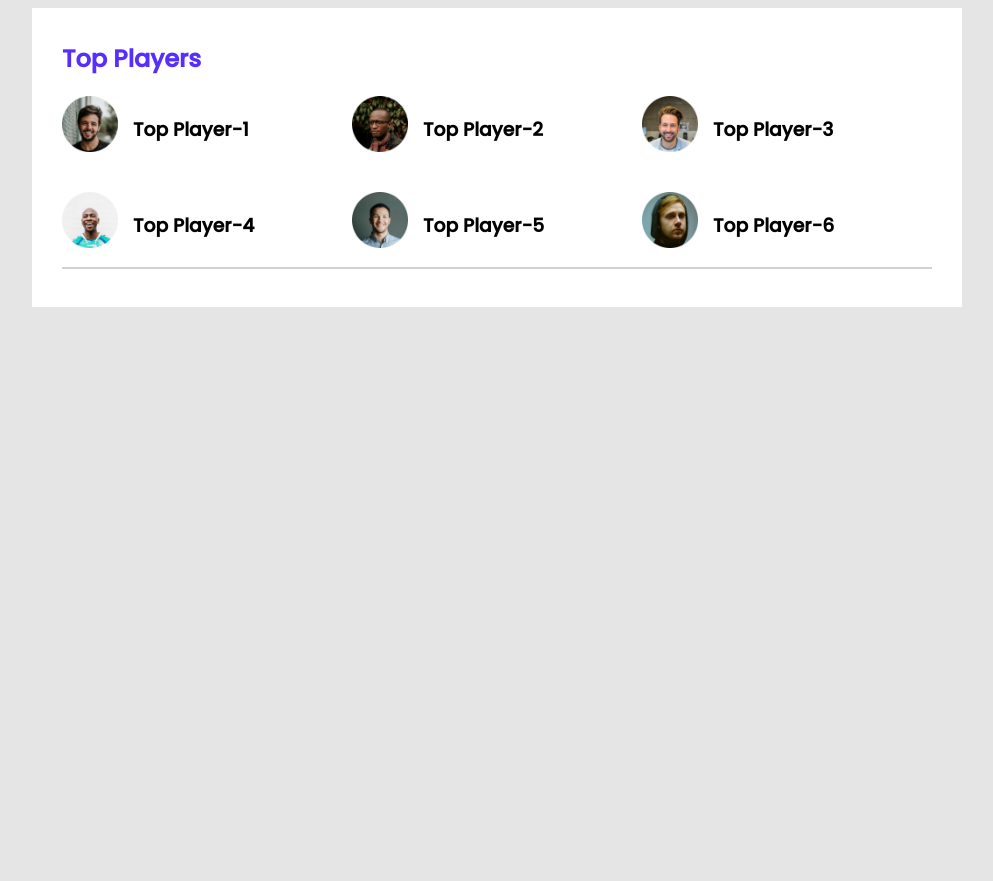
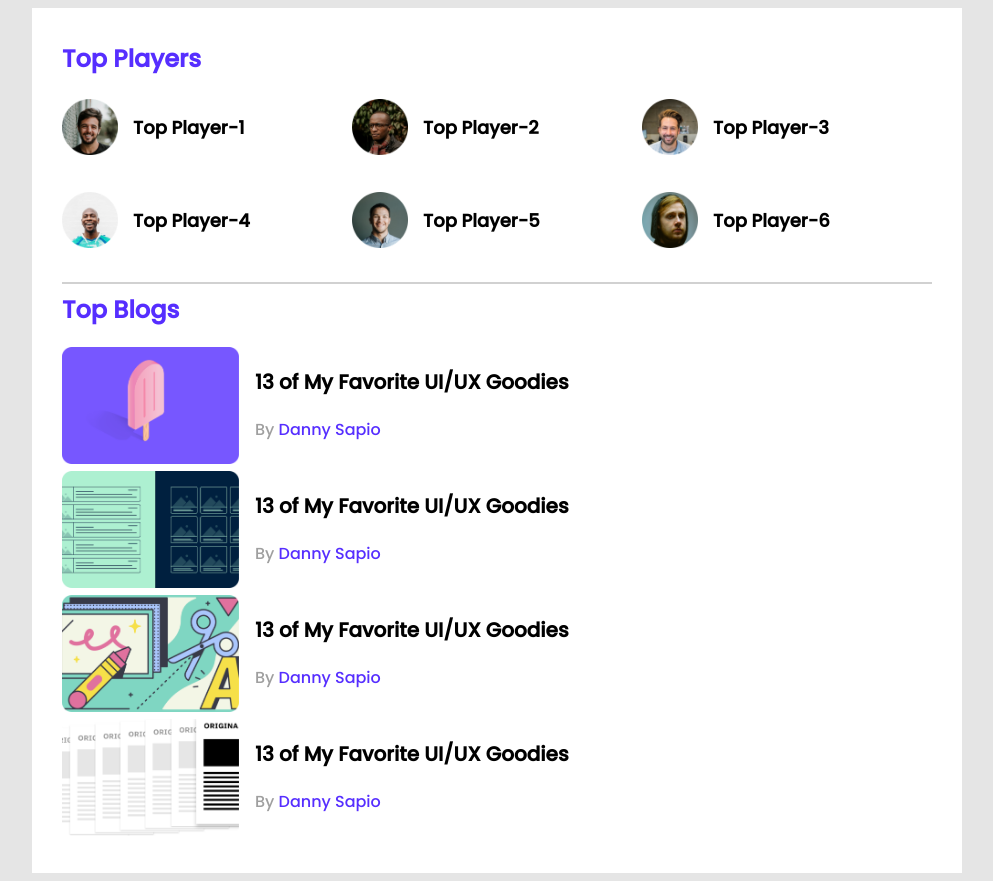
Before and after one commit to Alamin0x01/leader-board-css3, a plain HTML site: page index.html in a window 1280 px wide. Shown: the whole page, without its empty margins (143-1136 px from the left). Before the commit the page ends 800 px from the top, so only its background shows below. Drawn offline with Linux system fonts and the light colour scheme.

Commit message:
add1blogs

```diff
--- a/index.html
+++ b/index.html
@@ -1,61 +1,101 @@
 <!DOCTYPE html>
 <html lang="en">
   <head>
-    <meta charset="UTF-8">
-    <meta http-equiv="X-UA-Compatible" content="IE=edge">
-    <meta name="viewport" content="width=device-width, initial-scale=1.0">
+    <meta charset="UTF-8" />
+    <meta http-equiv="X-UA-Compatible" content="IE=edge" />
+    <meta name="viewport" content="width=device-width, initial-scale=1.0" />
     <title>leader board CSS3</title>
-    <link rel="stylesheet" href="styles/style.css">
+    <link rel="stylesheet" href="styles/style.css" />
   </head>
   <body>
-    <header>
-
-    </header>
+    <header></header>
 
     <main>
       <section class="container">
         <h2 class="section-title">Top Players</h2>
         <div class="top-players">
           <div class="players">
-
             <div class="player">
-            <img src="images/players/player-1.png" alt="">
+              <img src="images/players/player-1.png" alt="" />
               <h3 class="player-name">Top Player-1</h3>
             </div>
             <div class="player">
-            <img src="images/players/player-2.png" alt="">
+              <img src="images/players/player-2.png" alt="" />
               <h3 class="player-name">Top Player-2</h3>
             </div>
             <div class="player">
-            <img src="images/players/player-3.png" alt="">
+              <img src="images/players/player-3.png" alt="" />
               <h3 class="player-name">Top Player-3</h3>
             </div>
             <div class="player">
-            <img src="images/players/player-4.png" alt="">
+              <img src="images/players/player-4.png" alt="" />
               <h3 class="player-name">Top Player-4</h3>
             </div>
             <div class="player">
-            <img src="images/players/player-5.png" alt="">
+              <img src="images/players/player-5.png" alt="" />
               <h3 class="player-name">Top Player-5</h3>
             </div>
             <div class="player">
-            <img src="images/players/player-6.png" alt="">
+              <img src="images/players/player-6.png" alt="" />
               <h3 class="player-name">Top Player-6</h3>
             </div>
+          </div>
+        </div>
+        <hr />
+        <div class="top-blogs">
+            <h2 class="section-title">Top Blogs</h2>
+            <div class="blogs">
+
+                <article class="blog">
+            <div class="thambel">
+                <img src="./images/blogs/blog-1.png" alt="">
+            </div>
+            <div class="blog-info">
+                <h3 class="blog-title">13 of My Favorite UI/UX Goodies</h3>
+                <p class="blog-author">By
+                    <a href=" Danny Sapio">Danny Sapio</a>
+                </p>
+                </div>
+                </article>
+                <article class="blog">
+            <div class="thambel">
+                <img src="./images/blogs/blog-2.png" alt="">
+            </div>
+            <div class="blog-info">
+                <h3 class="blog-title">13 of My Favorite UI/UX Goodies</h3>
+                <p class="blog-author">By
+                    <a href=" Danny Sapio">Danny Sapio</a>
+                </p>
+                </div>
+                </article>
+                <article class="blog">
+            <div class="thambel">
+                <img src="./images/blogs/blog-3.png" alt="">
+            </div>
+            <div class="blog-info">
+                <h3 class="blog-title">13 of My Favorite UI/UX Goodies</h3>
+                <p class="blog-author">By
+                    <a href=" Danny Sapio">Danny Sapio</a>
+                </p>
+                </div>
+                </article>
+                <article class="blog">
+            <div class="thambel">
+                <img src="./images/blogs/blog-4.png" alt="">
+            </div>
+            <div class="blog-info">
+                <h3 class="blog-title">13 of My Favorite UI/UX Goodies</h3>
+                <p class="blog-author">By
+                    <a href=" Danny Sapio">Danny Sapio</a>
+                </p>
+                </div>
+                </article>
 
          </div>
         </div>
-<hr>
       </section>
-
     </main>
 
-
-
-    <footer>
-
-
-    </footer>
-
+    <footer></footer>
   </body>
 </html>
--- a/styles/style.css
+++ b/styles/style.css
@@ -1,39 +1,76 @@
-@import url('https://fonts.googleapis.com/css2?family=Open+Sans&family=Poppins:wght@500&family=Work+Sans&display=swap');
+@import url("https://fonts.googleapis.com/css2?family=Open+Sans&family=Poppins:wght@500&family=Work+Sans&display=swap");
 
-body{font-family: 'Poppins', sans-serif;
-background-color: #E5E5E5;}
-
-.container{ width: 870px;
-
-   padding: 30px;
-   background: #FFFFFF;
+body {
+  font-family: "Poppins", sans-serif;
+  background-color: #e5e5e5;
 }
 
-   main{
+.container {
+  background: #ffffff;
+  width: 870px;
+  padding: 30px;
+}
+hr {
+  border: 1px solid #d1d1d1;
+}
+main {
   display: flex;
   justify-content: center;
 }
-   .section-title{ color: #562EFF;
+/* top players style */
+
+.top-players{
+   margin-bottom: 30px;
+}
+.section-title {
+  color: #562eff;
   font-size: 24px;
   margin-top: 3px;
 }
-/* top players style */
 
-.players{
+
+.players {
   display: grid;
   grid-template-columns: repeat(3, 1fr);
-    grid-row-gap: 30px ;
- }
- hr{border: 1px solid #D1D1D1;
+  grid-row-gap: 30px;
 }
 
- .player {display: flex;
+.player {
+  display: flex;
+  align-items: center;
+}
+
+.player img {
+  width: 56px;
+  height: 56px;
+}
+.player-name {
+  margin-left: 15px;
+  font-size: 18px;
+}
+ /* -----------Top blogs---------- */
+ .blog{
+   display: flex;
+
+}
+.blog  img{
+   width: 177px;
+   height: 117px;
 
 }
 
- .player img{
-   width: 56px;
-    height: 56px;
-
+.blog-info{
+   margin-left: 16px;
 }
-.player-name{ margin-left: 15px;}
+.blog-title{
+   font-size: 20px;
+}
+.blog-author{
+   font-size: 16px;
+   color: #9f9f9f;
+}
+.blog-author a{
+   text-decoration: none;
+   font-size: 16px;
+   color: #562EFF;
+}
```
Lines whose indentation alone changed are shown as unchanged.
